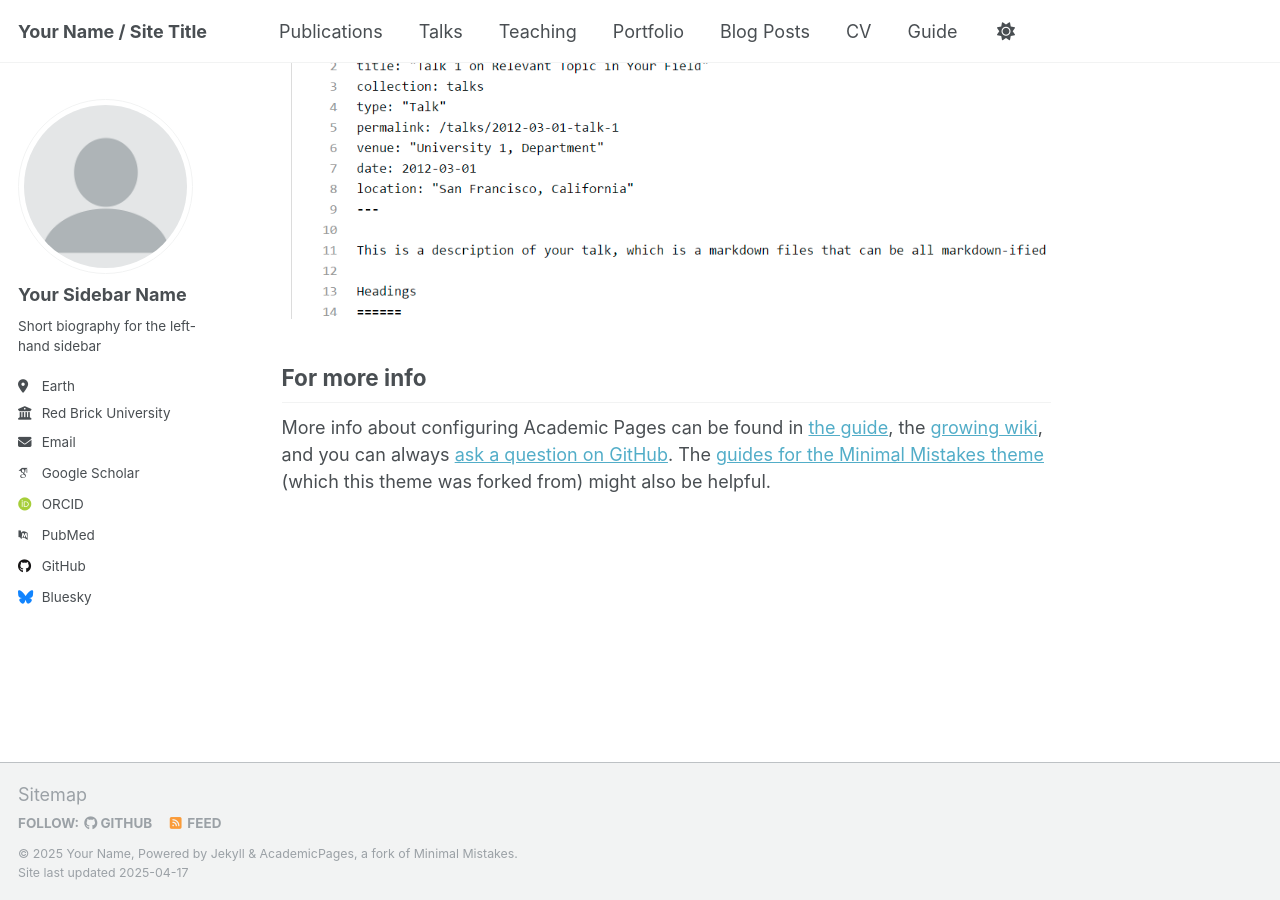
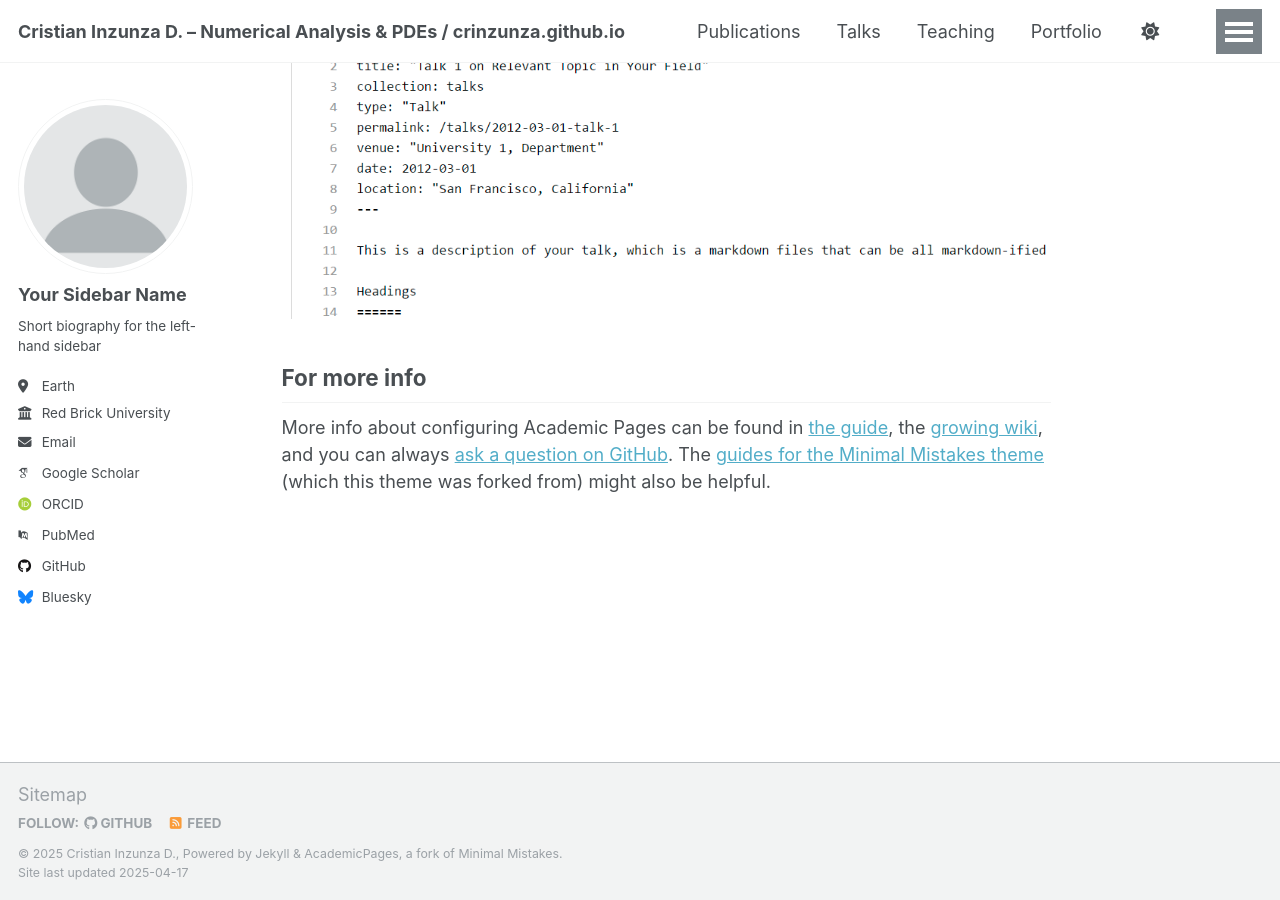
Before and after one commit to Crinzunza/crinzunza.github.io, a Jekyll site: the page built from _pages/about.md, in a window 1280 px wide and 900 px high, scrolled down 2636 px. Built offline with Jekyll 4.4.1, drawn with Linux system fonts in a browser that asks for light colours; some web fonts are replaced.

Commit message:
Update config with personal information

```diff
--- a/_config.yml
+++ b/_config.yml
@@ -9,10 +9,10 @@
 # Basic Site Settings
 locale                   : "en-US"
 site_theme               : "default"
-title                    : "Your Name / Site Title"
+title                    : "Cristian Inzunza D. – Numerical Analysis & PDEs / crinzunza.github.io"
 title_separator          : "-"
-name                     : &name "Your Name"
-description              : &description "personal description"
+name                     : &name "Cristian Inzunza D."
+description              : &description "  Postdoctoral researcher in numerical analysis of nonlinear and coupled PDEs. Focused on mixed finite element methods in Banach spaces."
 url                      : https://academicpages.github.io # the base hostname & protocol for your site e.g. "https://[your GitHub username].github.io"
 baseurl                  : "" # the subpath of your site, e.g. "/blog"
 repository               : "academicpages/academicpages.github.io"
```
